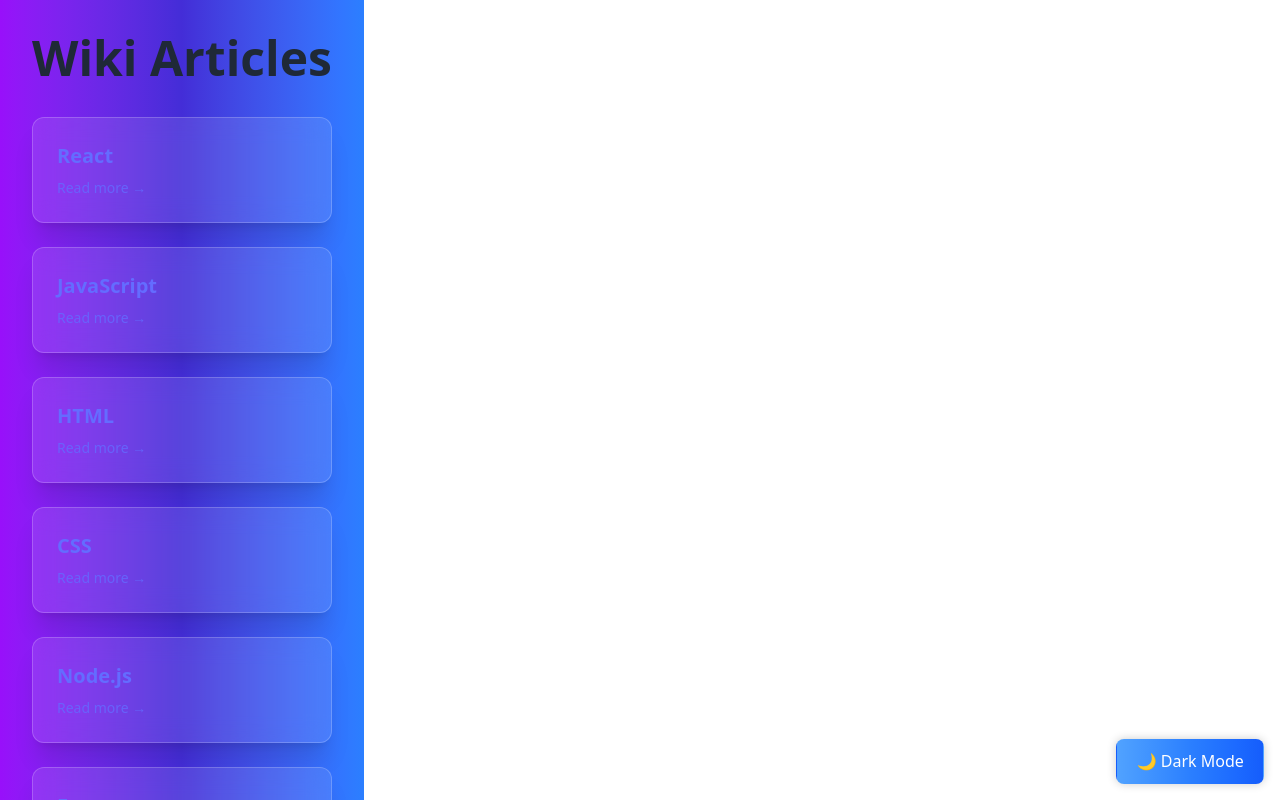
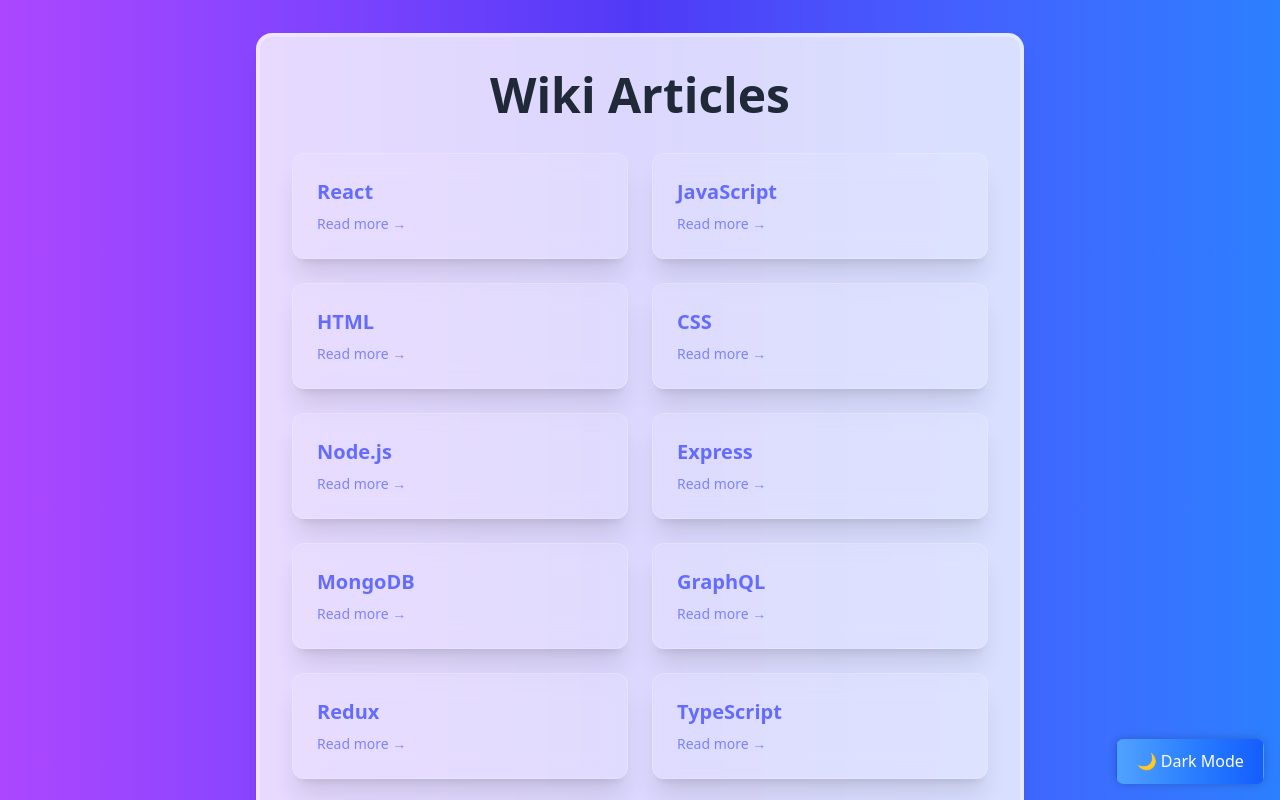
Before and after one commit to aailMaglio/wiki, a React (Vite) app: page / in a window 1280 px wide. Shown: the top 800 px of the page. Built offline with nearby package versions, Linux system fonts and the light colour scheme.

Commit message:
almost everything fixed (unpolished)

```diff
--- a/src/ArticleDetail.jsx
+++ b/src/ArticleDetail.jsx
@@ -20,7 +20,7 @@
   <div id="root" className="article-detail-root bg-gradient-to-r from-purple-500 via-indigo-600 to-blue-500 dark:from-gray-900 dark:via-gray-800 dark:to-gray-900">
     <div style={{ padding: "2rem", maxWidth: "700px", margin: "auto" }}>
       <ReactMarkdown>{content}</ReactMarkdown>
-      <Link to="/"className="mt-4 inline-block hover:underline">
+      <Link to="/"className="mt-4 inline-block hover:underline text-black-500 dark:text-white-300">
         ← Back to Wiki
       </Link>
     </div>
--- a/src/Home.css
+++ b/src/Home.css
@@ -24,13 +24,11 @@
 
 
 .article-card {
-  background: white;
   padding: 1.5rem;
   border-radius: 1rem;
   box-shadow: 0 10px 15px rgba(0, 0, 0, 0.1);
   text-decoration: none;
   transition: transform 0.2s, box-shadow 0.2s;
-  color: inherit;
 }
 
 .article-card:hover {
@@ -42,11 +40,9 @@
 .article-card h2 {
   font-size: 1.25rem;
   margin-bottom: 0.5rem;
-  color: #111827;
 }
 
 .article-card p {
-  color: #4b5563;
   font-size: 0.95rem;
 }
 
--- a/src/Home.jsx
+++ b/src/Home.jsx
@@ -7,11 +7,10 @@
 const Home = () => (
   <div
     id="root"
-    className="max-w-4xl mx-auto p-8 home-root bg-gradient-to-r from-purple-500 via-indigo-600 to-blue-500 dark:from-gray-900 dark:via-gray-800 dark:to-gray-900"
+    className="min-h-screen flex items-center justify-center bg-gradient-to-r from-purple-500 via-indigo-600 to-blue-500 dark:from-gray-900 dark:via-gray-800 dark:to-gray-900"
   >
     <div
-      className="home-container min-h-screen bg-gradient-to-r from-purple-600 via-indigo-700 to-blue-500
-                 dark:from-gray-900 dark:via-gray-800 dark:to-gray-900 p-8"
+      className="w-full max-w-3xl mt-12 p-8 border-4 border-white/30 dark:border-gray-700 rounded-2xl bg-white/80 dark:bg-gray-900/80 shadow-xl"
     >
       <h1 className="home-title text-white dark:text-white">Wiki Articles</h1>
 
--- a/src/index.css
+++ b/src/index.css
@@ -8,20 +8,6 @@
   padding: 0;
 }
 
-:root {
-  font-family: system-ui, Avenir, Helvetica, Arial, sans-serif;
-  line-height: 1.5;
-  font-weight: 400;
-
-  color-scheme: light dark;
-  color: rgba(255, 255, 255, 0.87);
-  background-color: #242424;
-
-  font-synthesis: none;
-  text-rendering: optimizeLegibility;
-  -webkit-font-smoothing: antialiased;
-  -moz-osx-font-smoothing: grayscale;
-}
 
 a {
   font-weight: 500;
@@ -30,14 +16,6 @@
 }
 a:hover {
   color: #535bf2;
-}
-
-body {
-  margin: 0;
-  display: flex;
-  place-items: center;
-  min-width: 320px;
-  min-height: 100vh;
 }
 
 h1 {
@@ -63,16 +41,3 @@
 button:focus-visible {
   outline: 4px auto -webkit-focus-ring-color;
 }
-
-@media (prefers-color-scheme: light) {
-  :root {
-    color: #213547;
-    background-color: #ffffff;
-  }
-  a:hover {
-    color: #747bff;
-  }
-  button {
-    background-color: #f9f9f9;
-  }
-}
```
